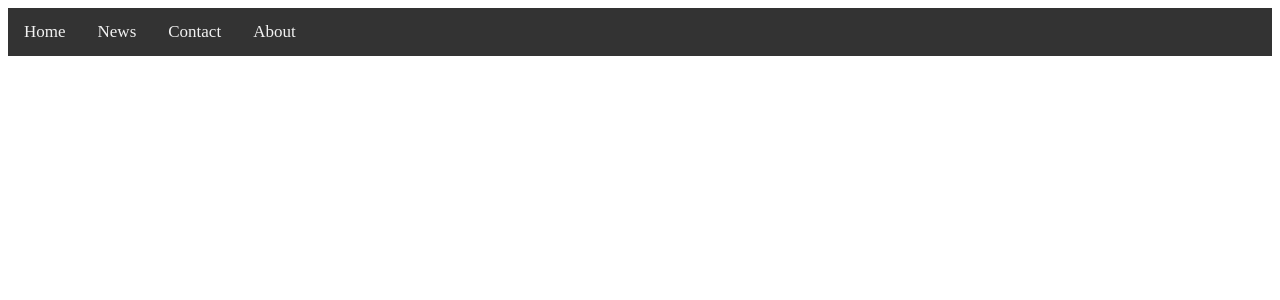
After one commit to alexandrepasc/TestTcms, a Django app: template templates/include/navbar.html in a window 1280 px wide. The commit adds this page. Shown: the top 300 px of the page. Run offline with Django 3.2, Linux system fonts and the light colour scheme; the template is opened without the code that fills it, so the values that code supplies are empty.

Commit message:
Base template Add content block. Add and include navbar. Draft for navbar. Add navbar css file

```diff
--- /dev/null
+++ b/static/css/topnav.css
@@ -0,0 +1,27 @@
+/* Add a black background color to the top navigation */
+.topnav {
+  background-color: #333;
+  overflow: hidden;
+}
+
+/* Style the links inside the navigation bar */
+.topnav a {
+  float: left;
+  color: #f2f2f2;
+  text-align: center;
+  padding: 14px 16px;
+  text-decoration: none;
+  font-size: 17px;
+}
+
+/* Change the color of links on hover */
+.topnav a:hover {
+  background-color: #ddd;
+  color: black;
+}
+
+/* Add a color to the active/current link */
+.topnav a.active {
+  background-color: #4CAF50;
+  color: white;
+}
--- a/templates/baseTemplate.html
+++ b/templates/baseTemplate.html
@@ -11,7 +11,10 @@
 </head>
 <body>
 {% block body %}
-<div class="container">
+<div class="container-fluid">
+    {% include 'include/navbar.html' %}
+    {% block content %}
+    {% endblock %}
 </div>
 {% endblock %}
 </body>
--- /dev/null
+++ b/templates/include/navbar.html
@@ -0,0 +1,8 @@
+{% load static %}
+<link rel="stylesheet" href="{% static 'css/topnav.css' %}">
+<div class="topnav">
+  <a {% if request.view == 'home' %} class="active" {% endif %} href="{% url 'home' %}">Home</a>
+  <a href="#news">News</a>
+  <a href="#contact">Contact</a>
+  <a href="#about">About</a>
+</div>
```
